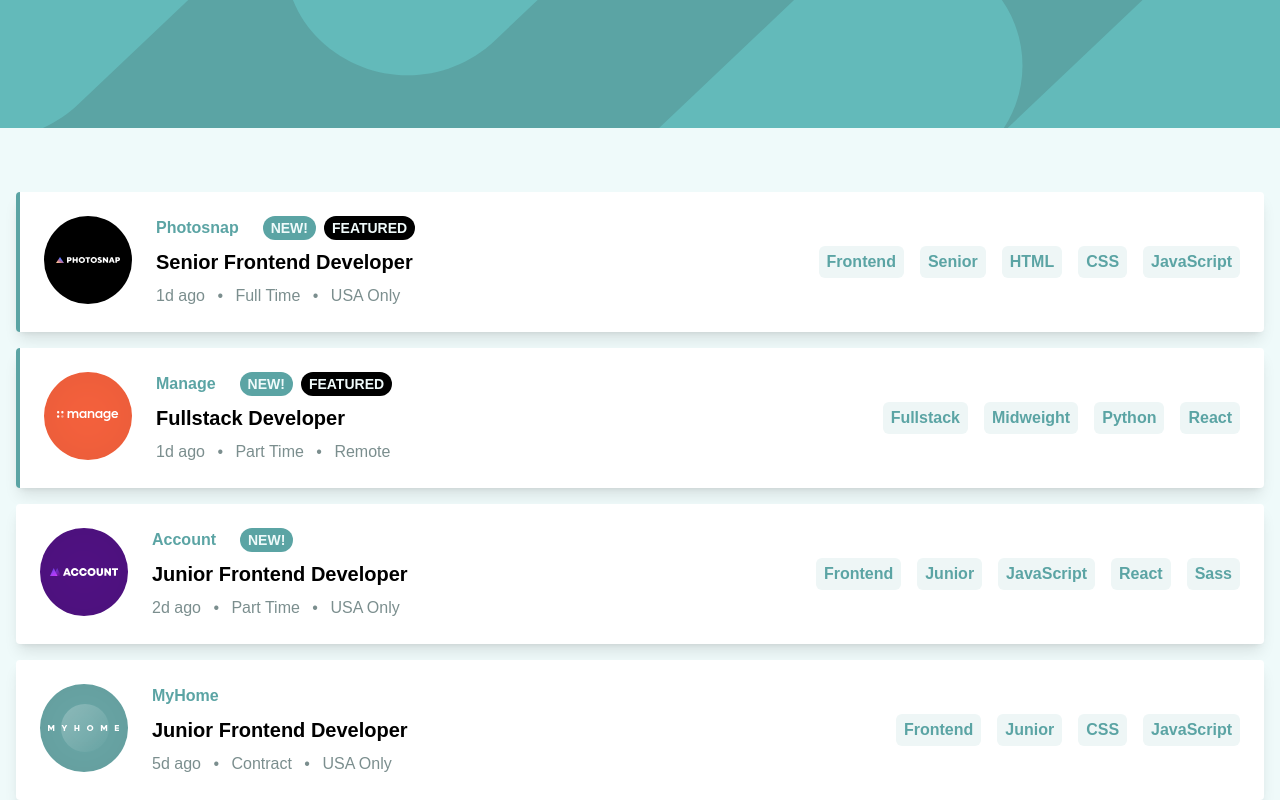
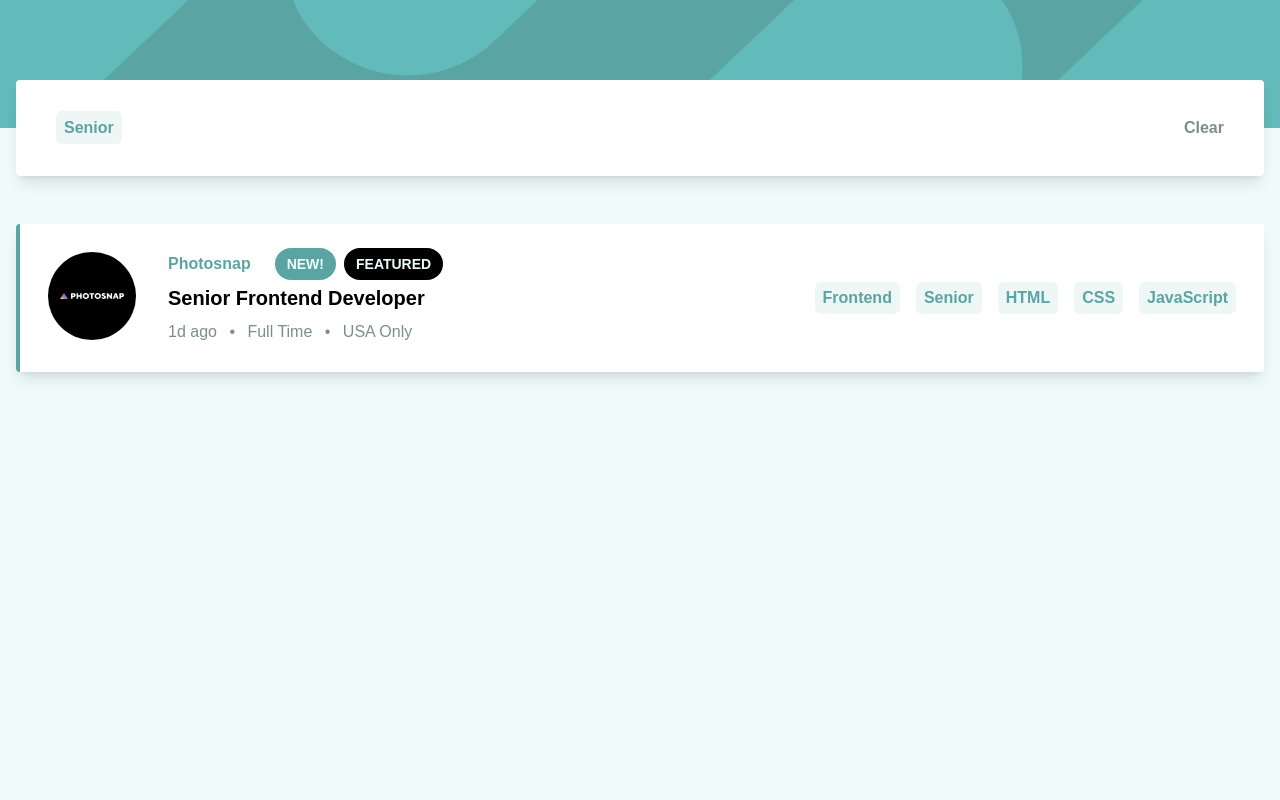
Before and after one commit to vsilagy/job-listings, a React (Create React App) app: page / in a window 1280 px wide. Both pictures are taken after a click on the element "Senior". Shown: the top 800 px of the page. Built offline with nearby package versions, Linux system fonts and the light colour scheme.

Commit message:
add filtering to tags, add remove button for tags, add clear tags button

```diff
--- a/public/index.html
+++ b/public/index.html
@@ -3,17 +3,17 @@
 	<head>
 		<meta charset="utf-8" />
 		<link rel="icon" href="%PUBLIC_URL%/favicon.ico" />
-    <meta name="viewport" content="width=device-width, initial-scale=1" />
+		<meta
+			name="viewport"
+			content="width=device-width, initial-scale=1" />
 		<meta name="theme-color" content="#000000" />
-    <meta
-      name="description"
-      content="Job Listings React app"
-    />
+		<meta name="description" content="Job listing with filtering" />
 		<title>Job Listings</title>
 	</head>
 	<body class="bg-lightGrayishCyanBg">
-    <noscript>You need to enable JavaScript to run this app.</noscript>
+		<noscript
+			>You need to enable JavaScript to run this app.</noscript
+		>
 		<div id="root"></div>
-
 	</body>
 </html>
--- a/src/App.js
+++ b/src/App.js
@@ -1,19 +1,66 @@
-import { useState, useEffect } from 'react'
-import JobBoard from "./components/JobBoard";
-import data from "./assets/data.json"
+import { useState, useEffect } from 'react';
+import JobBoard from './components/JobBoard';
+import data from './assets/data.json';
 import Header from './components/Header';
 
 export default function App() {
 	const [jobs, setJobs] = useState([]);
+	const [filters, setFilters] = useState([]);
 
 	useEffect(() => setJobs(data), []);
+
+	const jobsFiltering = (jobs) => {
+		const { role, level, languages, tools } = jobs;
+		const tags = [role, level, ...languages, ...tools];
+
+		if (filters.length === 0) {
+			return true;
+		}
+		return tags.some((tag) => filters.includes(tag));
+	};
+
+	const handleTagClick = (tag) => {
+		if (filters.includes(tag)) return;
+		setFilters([...filters, tag]);
+	};
+
+	const handleFilterClick = (clickedFilter) => {
+		setFilters(filters.filter((filter) => filter !== clickedFilter));
+	};
+
+	const filteredJobs = jobs.filter(jobsFiltering);
 
 	return (
 		<>
 			<Header />
-      <div className='my-16'>
-        {(jobs.map((job) => <JobBoard job={job} key={job.id}/>))}
+			<main className="my-16 max-w-screen-xl mx-auto">
+				{filters.length > 0 && (
+					<div className="flex justify-between items-center bg-white mx-4 -mt-28 mb-12 p-8 gap-6 rounded shadow-lg">
+						<div>
+							{filters.map((filter) => (
+								<span
+									onClick={() => handleFilterClick(filter)}
+									className="text-darkCyan bg-lightGrayishCyanFilter font-bold text-center  px-2 py-2 mx-2 rounded-md">
+									{filter}
+								</span>
+							))}
 						</div>
+						<button
+							onClick={() => setFilters('')}
+							className=" text-darkGrayishCyan font-bold text-center  px-2 py-1 rounded-md hover:text-darkCyan hover:underline cursor-pointer">
+							Clear
+						</button>
+					</div>
+				)}
+
+				{filteredJobs.map((job) => (
+					<JobBoard
+						job={job}
+						key={job.id}
+						handleTagClick={handleTagClick}
+					/>
+				))}
+			</main>
 		</>
 	);
 }
--- a/src/components/JobBoard.js
+++ b/src/components/JobBoard.js
@@ -1,8 +1,8 @@
-export default function JobBoard( {
-  job : {
+export default function JobBoard({
+	job: {
 		company,
 		logo,
-    "new": newJob,
+		new: newJob,
 		featured,
 		position,
 		role,
@@ -13,30 +13,55 @@ export default function JobBoard( {
 		languages,
 		tools,
 	},
+	handleTagClick,
 }) {
-
-  let filters = []
-  filters.push(role, level)
-  filters = [...filters,...languages, ...tools];
+	let tags = [role, level, ...languages, ...tools];
+	console.log(tags);
 
 	return (
-    <section className="max-w-screen-xl mx-auto my-10 bg-lightGrayishCyanBg md:my-4">
-      <div className={`flex flex-col md:flex-row bg-white mx-4 p-6 gap-4 rounded shadow-lg ${featured && 'border-l-4 border-darkCyan'}`}>
+		<div className="bg-lightGrayishCyanBg my-10 md:my-5">
+			<div
+				className={`flex flex-col md:flex-row bg-white mx-4 p-7 gap-6 rounded shadow-lg ${
+					featured && 'border-l-4 border-darkCyan'
+				}`}>
 				<div className="-mt-12 w-14 md:mt-0 md:w-24">
-          <img src={logo} alt={company} ></img>
+					<img src={logo} alt={company}></img>
 				</div>
-        <div className="flex flex-col gap-4 justify-between md:gap-2">
-            <p className="text-sm text-darkCyan font-bold md:text-base" >{company}
-            {newJob && <span className="py-1 px-2 ml-6 bg-darkCyan text-lightGrayishCyanBg text-sm uppercase rounded-full">New!</span>}
-            {featured && <span className="py-1 px-2 mx-2 bg-black text-lightGrayishCyanBg text-sm uppercase rounded-full">Featured</span>}
+				<div className="flex flex-col gap-4 justify-between md:gap-2 ">
+					<p className="text-sm text-darkCyan font-bold md:text-base ">
+						{company}
+						{newJob && (
+							<span className=" py-2 px-3 ml-6 bg-darkCyan text-lightGrayishCyanBg text-sm uppercase rounded-full">
+								New!
+							</span>
+						)}
+						{featured && (
+							<span className="py-2 px-3 mx-2 bg-black text-lightGrayishCyanBg text-sm uppercase rounded-full">
+								Featured
+							</span>
+						)}
 					</p>
-          <h2 className="text-base font-bold hover:text-darkCyan cursor-pointer md:text-xl">{position}</h2>
-          <p className=" text-sm text-darkGrayishCyan md:text-base"><span className="mr-2">{postedAt}</span>  •  <span className="mx-2">{contract}</span>  •  <span className="ml-2">{location}</span></p>
+					<h2 className="text-base font-bold hover:text-darkCyan cursor-pointer md:text-xl">
+						{position}
+					</h2>
+					<p className=" text-sm text-darkGrayishCyan md:text-base">
+						<span className="mr-2">{postedAt}</span> •{' '}
+						<span className="mx-2">{contract}</span> •{' '}
+						<span className="ml-2">{location}</span>
+					</p>
 				</div>
 				<div className="flex flex-wrap gap-4 justify-start items-center border-t border-t-darkGrayishCyan pt-6 md:border-none md:justify-end md:ml-auto md:pt-0">
-            {filters ? (filters.map((filter) => <span className="text-darkCyan bg-lightGrayishCyanFilter font-bold text-center  px-2 py-1 rounded-md hover:text-lightGrayishCyanBg hover:bg-darkCyan cursor-pointer">{filter}</span>)) : ""}
+					{tags
+						? tags.map((tag) => (
+								<span
+									onClick={() => handleTagClick(tag)}
+									className="text-darkCyan bg-lightGrayishCyanFilter font-bold text-center  px-2 py-1 rounded-md hover:text-lightGrayishCyanBg hover:bg-darkCyan cursor-pointer">
+									{tag}
+								</span>
+						  ))
+						: ''}
 				</div>
 			</div>
-    </section>
-  )
+		</div>
+	);
 }
--- a/src/index.js
+++ b/src/index.js
@@ -4,6 +4,4 @@ import './index.css';
 import App from './App';
 
 const root = ReactDOM.createRoot(document.getElementById('root'));
-root.render(
-    <App />
-);
+root.render(<App />);
--- a/tailwind.config.js
+++ b/tailwind.config.js
@@ -1,21 +1,19 @@
 /** @type {import('tailwindcss').Config} */
 module.exports = {
-  content: [
-    "./src/**/*.{js,jsx,ts,tsx}",
-  ],
+	content: ['./src/**/*.{js,jsx,ts,tsx}'],
 	theme: {
 		extend: {
 			fontFamily: {
-        sans: ['League Spartan','ui-sans-serif', "sans-serif"],
+				sans: ['League Spartan', 'ui-sans-serif', 'sans-serif'],
 			},
 			colors: {
-        darkCyan: "hsl(180, 29%, 50%)",
-        lightGrayishCyanBg: "hsl(180, 52%, 96%)",
-        lightGrayishCyanFilter: "hsl(180, 31%, 95%)",
-        darkGrayishCyan: "hsl(180, 8%, 52%)",
-        veryDarkGrayishCyan: "hsl(180, 14%, 20%)"
-      }
+				darkCyan: 'hsl(180, 29%, 50%)',
+				lightGrayishCyanBg: 'hsl(180, 52%, 96%)',
+				lightGrayishCyanFilter: 'hsl(180, 31%, 95%)',
+				darkGrayishCyan: 'hsl(180, 8%, 52%)',
+				veryDarkGrayishCyan: 'hsl(180, 14%, 20%)',
+			},
 		},
 	},
 	plugins: [],
-}
+};
```
Also changed, not shown: src/components/Header.js (+5 -5 lines), src/index.css (+6 -6 lines). Lines whose indentation alone changed are shown as unchanged.
